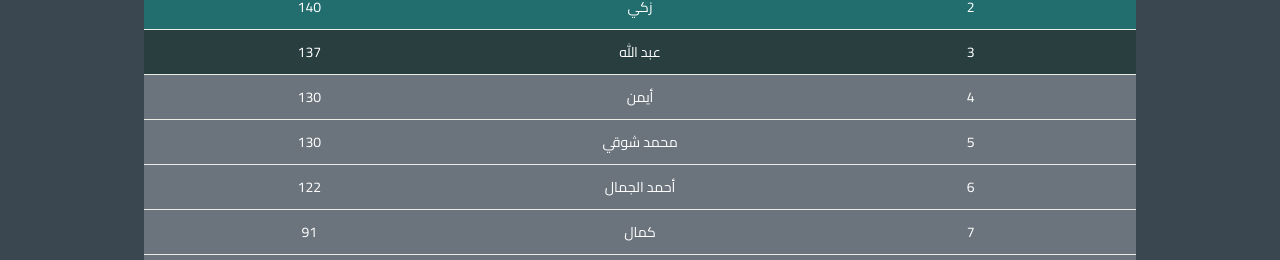
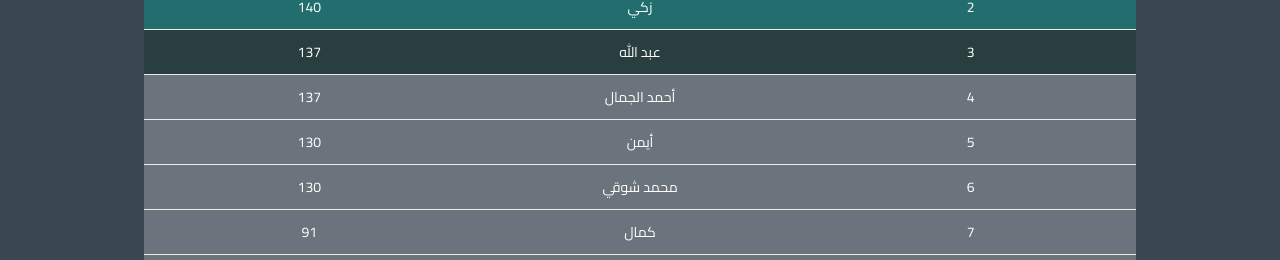
Before and after one commit to zaki164/Tareek-elnagah, a React (Vite) app: page / in a window 1280 px wide. Shown: the part 324-584 px from the top of the page. Built offline with nearby package versions, Linux system fonts and the light colour scheme; what tailwindcss-rtl would draw is missing.

Commit message:
update 4/2/2026 v3

```diff
--- a/src/Section/TableSection.tsx
+++ b/src/Section/TableSection.tsx
@@ -10,7 +10,7 @@ const TableSection = () => {
     { name: "عبد الله", value: 137 },
     { name: "محمد شوقي", value: 130 },
     { name: "كمال", value: 91 },
-    { name: "أحمد الجمال", value: 122 },
+    { name: "أحمد الجمال", value: 137 },
     { name: "محمود رمضان", value: 90 },
     { name: "عمر", value: 60 },
     { name: "محمد عبد الله", value: 57 },
```
